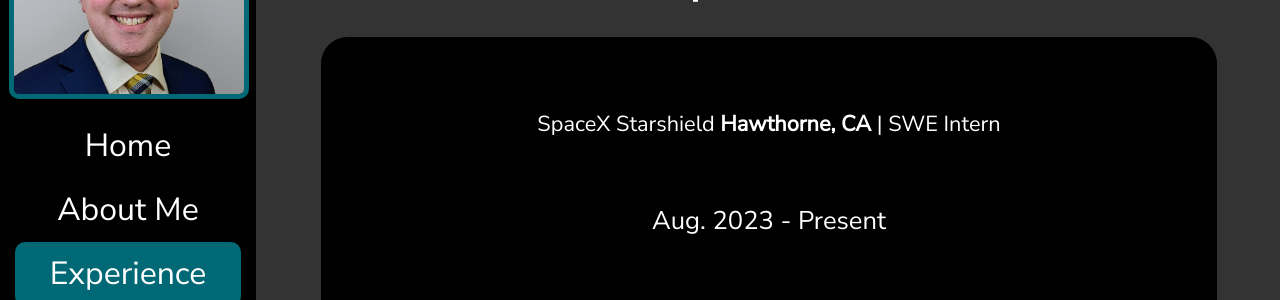
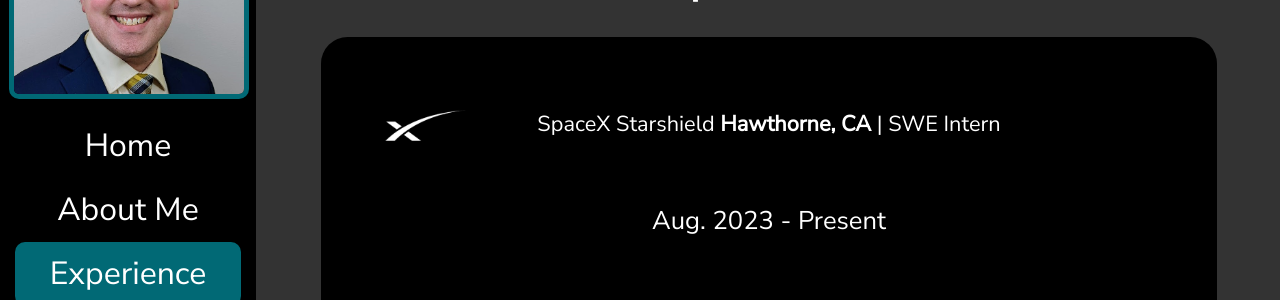
Before and after one commit to ZachGarcia42/zachgarcia42.github.io, a Jekyll site: the page built from index.markdown, in a window 1280 px wide and 900 px high, scrolled down 1819 px. Shown: the part 150-450 px from the top of the window. Built offline with Jekyll 4.4.1, drawn with Linux system fonts in a browser that asks for light colours.

Commit message:
Update SpaceX Logo

```diff
--- a/_layouts/default.html
+++ b/_layouts/default.html
@@ -108,7 +108,7 @@
     <br>
     <div class="info">
       <div class="container">
-        <img class="logo" src="../assets/files/spacex_logo.png">
+        <img class="logo" src="../assets/files/SpaceX Logo White.jpeg">
         <p id="spacex">
           SpaceX Starshield <b>Hawthorne, CA</b> | SWE Intern
         </p>
```
